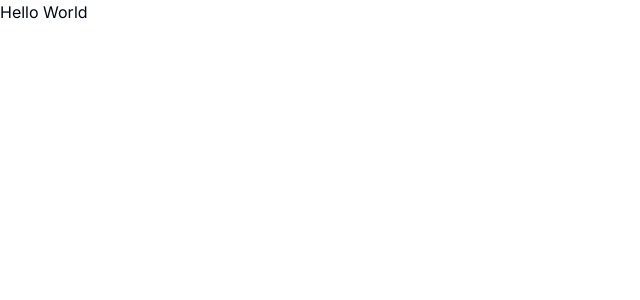
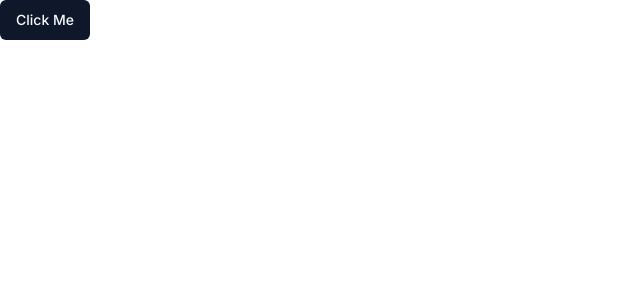
Before and after one commit to redayzarra/ChatPDF, a Next.js app: page / in a window 1280 px wide. Shown: the top 300 px of the page, without its empty margins (0-640 px from the left). Built offline with nearby package versions, Linux system fonts and the light colour scheme.

Commit message:
Setting up Clerk for authentication

```diff
--- a/app/layout.tsx
+++ b/app/layout.tsx
@@ -1,22 +1,25 @@
-import type { Metadata } from 'next'
-import { Inter } from 'next/font/google'
-import './globals.css'
+import type { Metadata } from "next";
+import { Inter } from "next/font/google";
+import "./globals.css";
+import { ClerkProvider } from "@clerk/nextjs";
 
-const inter = Inter({ subsets: ['latin'] })
+const inter = Inter({ subsets: ["latin"] });
 
 export const metadata: Metadata = {
-  title: 'Create Next App',
-  description: 'Generated by create next app',
-}
+  title: "ChatPDf",
+  description: "For a personal project and learning.",
+};
 
 export default function RootLayout({
   children,
 }: {
-  children: React.ReactNode
+  children: React.ReactNode;
 }) {
   return (
-    <html lang="en">
-      <body className={inter.className}>{children}</body>
-    </html>
-  )
+    <ClerkProvider>
+      <html lang="en">
+        <body className={inter.className}>{children}</body>
+      </html>
+    </ClerkProvider>
+  );
 }
--- a/app/page.tsx
+++ b/app/page.tsx
@@ -1,8 +1,9 @@
+import { Button } from "@/components/ui/button";
 
 export default function Home() {
   return (
-    <div className="">
-      Hello World
-    </div>
+    <Button>
+      Click Me
+    </Button>
   )
 }
--- a/package.json
+++ b/package.json
@@ -9,6 +9,7 @@
     "lint": "next lint"
   },
   "dependencies": {
+    "@clerk/nextjs": "^4.26.1",
     "@radix-ui/react-slot": "^1.0.2",
     "class-variance-authority": "^0.7.0",
     "clsx": "^2.0.0",
```
Also changed, not shown: middleware.ts (added, +12 -0 lines), 2 other files (tests, documents, lock files or other folders).
